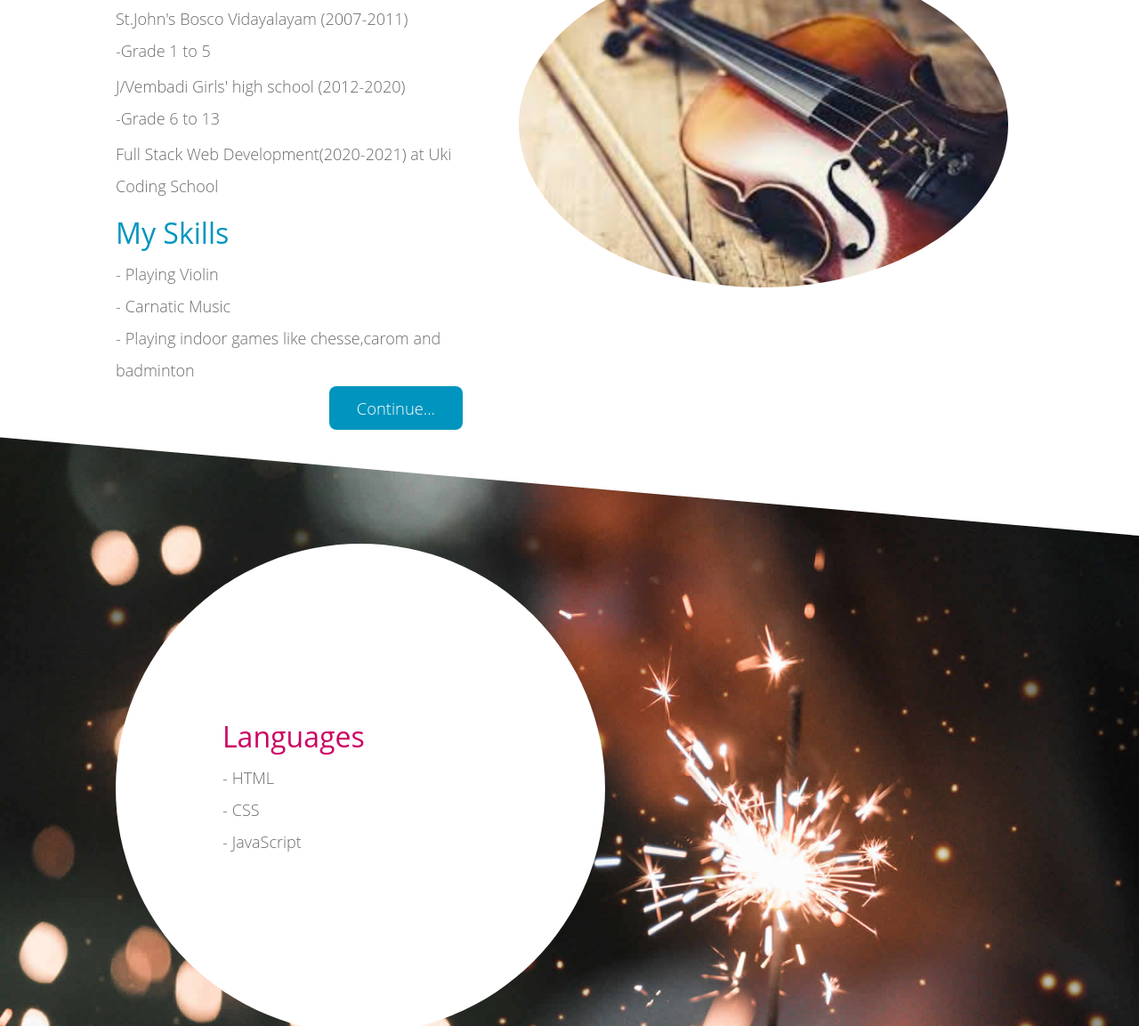
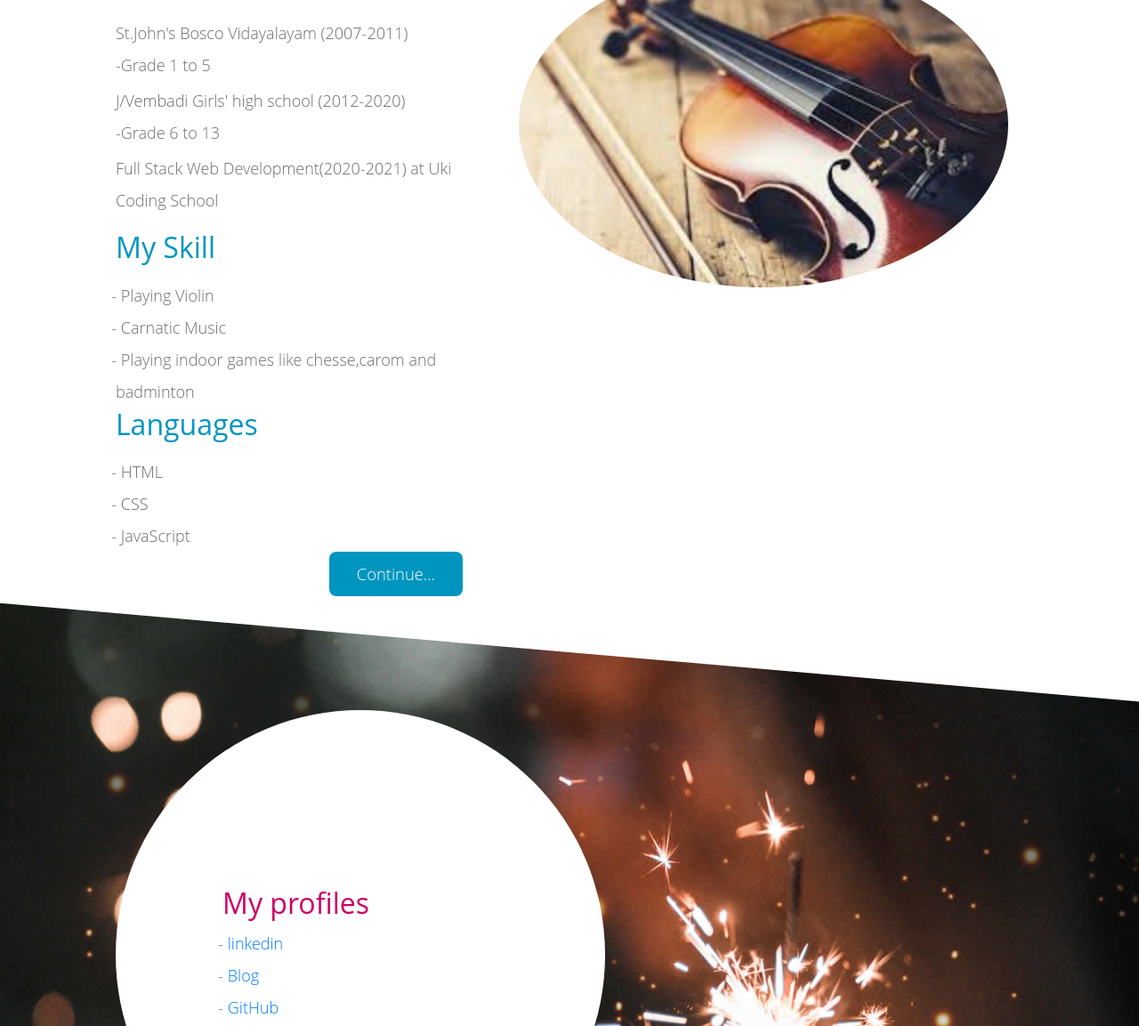
Before and after one commit to jenijr/jenijr.github.io, a plain HTML site: page index.html in a window 1280 px wide. Shown: the part 801-1954 px from the top of the page at 89% size. Drawn offline with Linux system fonts and the light colour scheme.

Commit message:
my profile

```diff
--- a/css/tooplate-style.css
+++ b/css/tooplate-style.css
@@ -62,7 +62,7 @@ body {
   align-items: center;
 }
 
-.tm-color {
+.tm-color-primary {
   color: #cc0064;
 }
 
@@ -75,7 +75,8 @@ body {
   background-color: #cc0064;
 }
 
-.tm-btn-primary:hover, .tm-btn-primary:focus {
+.tm-btn-primary:hover,
+.tm-btn-primary:focus {
   background-color: #f21b85;
 }
 
@@ -84,7 +85,8 @@ body {
   background-color: #0095bf;
 }
 
-.tm-btn-secondary:hover, .tm-btn-secondary:focus {
+.tm-btn-secondary:hover,
+.tm-btn-secondary:focus {
   background-color: #44cbf1;
 }
 
@@ -101,7 +103,8 @@ body {
   padding-left: 120px;
 }
 
-p, ul {
+p,
+ul {
   line-height: 2;
   font-weight: 300;
 }
@@ -109,19 +112,16 @@ p, ul {
 ul {
   margin: 0;
 }
-
 ul.dashed {
   list-style-type: none;
-
 }
-
-
-ul.dashed>li:before {
+ul.dashed > li {
+  text-indent: -5px;
+}
+ul.dashed > li:before {
   content: "-";
+  margin-right: 5px;
   text-indent: -5px;
-  padding-left: 820px;
-
-
 }
 
 .btn {
@@ -180,7 +180,8 @@ a.btn:hover {
   color: #6c6c6c;
 }
 
-.tm-footer-link:hover, .tm-footer-link:focus {
+.tm-footer-link:hover,
+.tm-footer-link:focus {
   color: #cc0064;
   text-decoration: none;
 }
@@ -190,7 +191,6 @@ a.btn:hover {
     max-width: none;
   }
 }
-
 @media (min-width: 768px) {
   .container {
     max-width: 720px;
@@ -217,17 +217,21 @@ a.btn:hover {
   .tm-section-left {
     margin: 50px auto;
   }
+
   .tm-circle-img-container {
     text-align: center;
   }
+
   .tm-contact-form {
     max-width: 100%;
     padding-left: 30px;
     padding-right: 30px;
   }
+
   .tm-contact-right {
     margin-bottom: 50px;
   }
+
   .tm-footer-text {
     margin-left: 30px;
     margin-right: 30px;
@@ -241,39 +245,30 @@ a.btn:hover {
     height: auto;
     padding: 50px;
   }
+
   img {
     max-width: 100%;
   }
-  .tm-section-1, .tm-section-3 {
+
+  .tm-section-1,
+  .tm-section-3 {
     height: auto;
   }
+
   .tm-section-1 {
     padding-bottom: 90px;
     -webkit-clip-path: polygon(0px 0px, 100% 0px, 100% 92%, 0px 100%);
     clip-path: polygon(0px 0px, 100% 0px, 100% 92%, 0px 100%);
   }
+
   .tm-section-3 {
     padding-top: 100px;
     padding-bottom: 100px;
     -webkit-clip-path: polygon(0px 0px, 100% 8%, 100% 92%, 0px 100%);
     clip-path: polygon(0px 0px, 100% 8%, 100% 92%, 0px 100%);
   }
+
   .tm-circle-img-container {
     margin-bottom: 30px;
   }
 }
-
-.tm-color-primary, .text {
-  color: #cc0064;
-  padding-left: 780px;
-}
-
-ul.dash {
-  list-style-type: none;
-}
-
-ul.dash>li:before {
-  content: "-";
-  margin-right: 5px;
-  text-indent: -5px;
-}
--- a/index.html
+++ b/index.html
@@ -45,20 +45,29 @@
             <div class="container">
                 <div class="row">
                     <div class="col-xl-5 col-lg-6 tm-flex-center-v tm-text-container tm-section-left">
-                        <h2 class="tm-color-secondary mb-2">My Education</h2>
+                        <h2 class="tm-color-secondary mb-4">My Education</h2>
                         <p class="mb-1">St.John's Bosco Vidayalayam (2007-2011)<br>-Grade 1 to 5</p>
                         <p class="mb-1">J/Vembadi Girls' high school (2012-2020)<br>-Grade 6 to 13</p>
                         <p class="mb-3">Full Stack Web Development(2020-2021) at Uki Coding School</p>
 
+                        <header>
+                            <h2 class="tm-color-secondary mb-3">My Skill</h2>
+                        </header>
 
-                        <h2 class="tm-color-secondary mb-2">My Skills</h2>
-                        <ul class="dash">
+                        <ul class="dashed">
                             <li>Playing Violin</li>
                             <li>Carnatic Music</li>
                             <li>Playing indoor games like chesse,carom and badminton</li>
                         </ul>
+                        <header>
+                            <h2 class="tm-color-secondary mb-3">Languages</h2>
+                        </header>
 
-
+                        <ul class="dashed">
+                            <li>HTML</li>
+                            <li>CSS</li>
+                            <li>JavaScript</li>
+                        </ul>
                         <p class="text-right mb-0">
                             <a href="#tm-section-3" class="btn tm-btn-secondary">Continue...</a>
                         </p>
@@ -75,16 +84,17 @@
                     <div class="col-sm-12 tm-section-2-right">
                         <div class="tm-bg-circle-white tm-bg-circle-pad-2 tm-flex-center-v">
                             <header>
-                                <h2 class="tm-color">Languages</h2>
+                                <h2 class="tm-color-primary">My profiles</h2>
                             </header>
 
-                        <ul class="dash">
-                            <li>HTML</li>
-                            <li>CSS</li>
-                            <li>JavaScript</li>
-                        </ul>
+                            <ul class="dashed">
+                                <li><a href="https://www.linkedin.com/in/jeniffer-hillward-kunam-233361204/">linkedin</a></li>
+
+                                <li><a href="https://jenifferjruki.blogspot.com/">Blog</a></li>
+                                <li><a href="https://github.com/jenijr">GitHub</a></li>
 
 
+                            </ul>
                         </div>
                     </div>
                 </div>
@@ -118,25 +128,13 @@
                 </div>
             </div>
         </section>
-        <header>
-            <h2 class="tm-color-primary text">My profiles</h2>
-        </header>
-        <ul class="dashed">
-            <li><a href="https://www.linkedin.com/in/jeniffer-hillward-kunam-233361204/">linkedin</a></li>
-
-            <li><a href="https://jenifferjruki.blogspot.com/">Blog</a></li>
-            <li><a href="https://github.com/jenijr">GitHub</a></li>
-
-
-        </ul>
         <footer class="container">
             <div class="row">
                 <div class="col-xs-12">
                     <p class="small mb-4 tm-footer-text">Copyright &copy; 2021 Jeniffer
 
-                        | Design: <a rel="nofollow" href="https://www.tooplate.com" class="tm-footer-link">Tooplate</a>
+                        <!--| Design: <a rel="nofollow" href="https://www.tooplate.com" class="tm-footer-link">Tooplate</a>-->
                     </p>
-
                 </div>
             </div>
         </footer>
```
